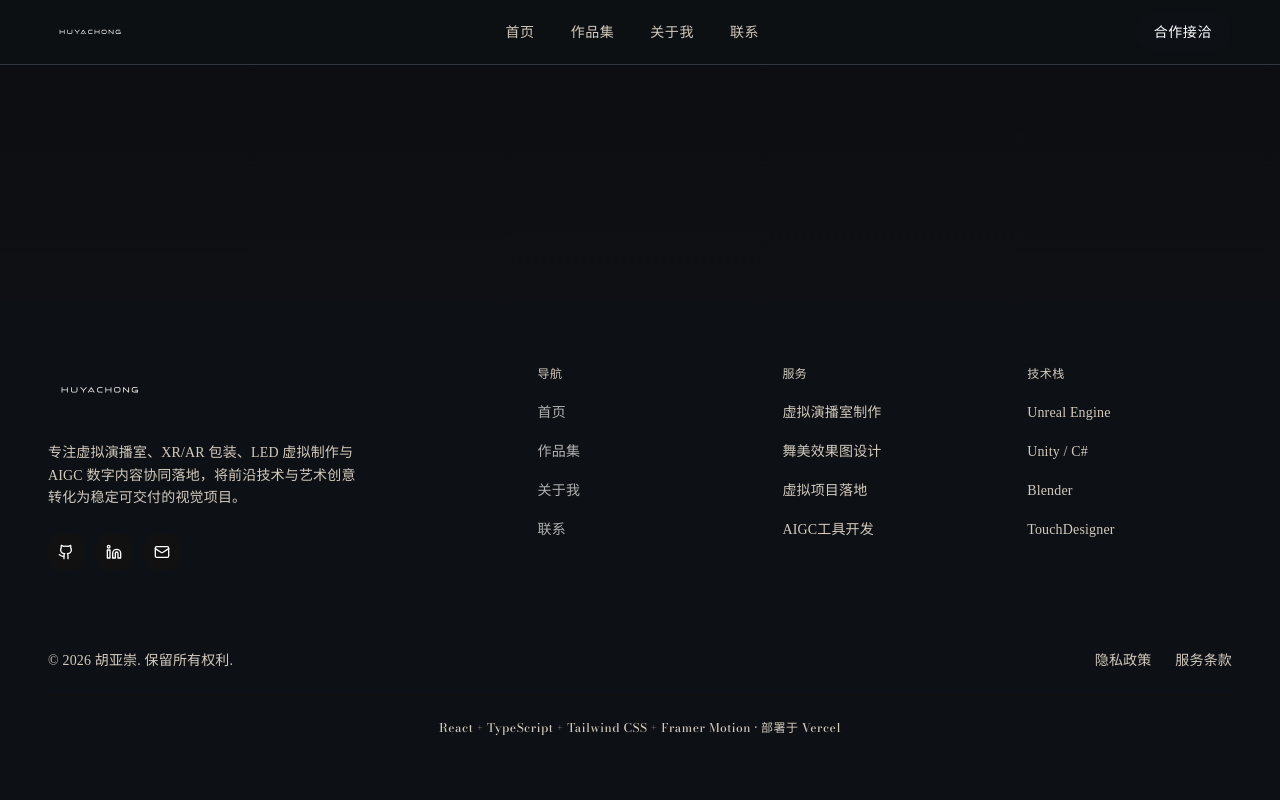
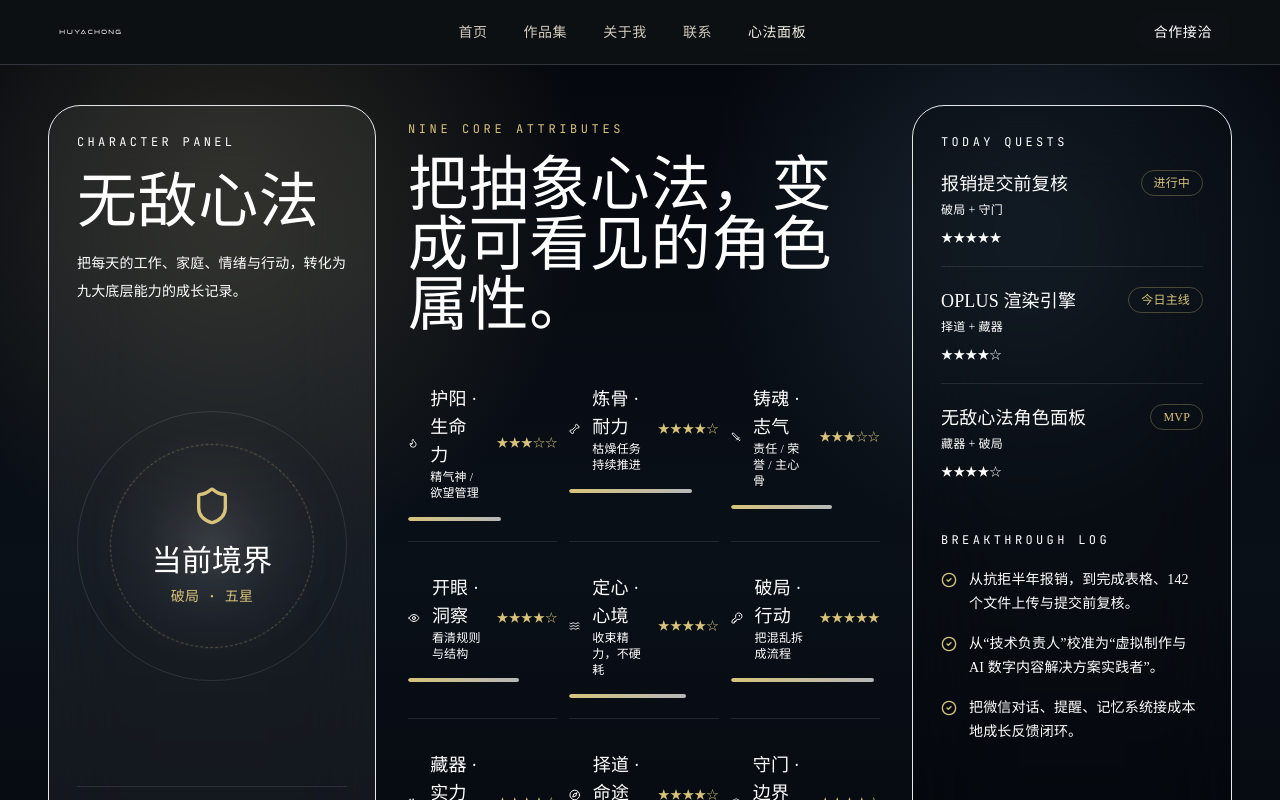
Before and after one commit to gaoxiaoing3-lgtm/yachong-hu-portfolio, a React (Vite) app: page /wudi in a window 1280 px wide. Shown: the top 800 px of the page. Built offline with nearby package versions, Linux system fonts and the light colour scheme.

Commit message:
Add Wudi character panel MVP

```diff
--- a/src/App.tsx
+++ b/src/App.tsx
@@ -8,6 +8,7 @@ import Home from './pages/Home'
 import Portfolio from './pages/Portfolio'
 import About from './pages/About'
 import Contact from './pages/Contact'
+import WudiPanel from './pages/WudiPanel'
 
 function AppShell() {
   const location = useLocation()
@@ -33,6 +34,7 @@ function AppShell() {
             <Route path="/portfolio" element={<Portfolio />} />
             <Route path="/about" element={<About />} />
             <Route path="/contact" element={<Contact />} />
+            <Route path="/wudi" element={<WudiPanel />} />
           </Routes>
         </motion.main>
       </AnimatePresence>
--- a/src/components/Navbar.tsx
+++ b/src/components/Navbar.tsx
@@ -13,6 +13,7 @@ const Navbar = () => {
     { name: '作品集', path: '/portfolio' },
     { name: '关于我', path: '/about' },
     { name: '联系', path: '/contact' },
+    { name: '心法面板', path: '/wudi' },
   ]
 
   return (
--- /dev/null
+++ b/src/pages/WudiPanel.tsx
@@ -0,0 +1,156 @@
+import React from 'react'
+import { motion } from 'framer-motion'
+import { Shield, Flame, Bone, Eye, Waves, KeyRound, Compass, Sparkles, Sword, CheckCircle2 } from 'lucide-react'
+
+const stats = [
+  { key: '护阳', name: '生命力', value: 62, stars: '★★★☆☆', icon: Flame, note: '精气神 / 欲望管理' },
+  { key: '炼骨', name: '耐力', value: 82, stars: '★★★★☆', icon: Bone, note: '枯燥任务持续推进' },
+  { key: '铸魂', name: '志气', value: 68, stars: '★★★☆☆', icon: Sword, note: '责任 / 荣誉 / 主心骨' },
+  { key: '开眼', name: '洞察', value: 74, stars: '★★★★☆', icon: Eye, note: '看清规则与结构' },
+  { key: '定心', name: '心境', value: 78, stars: '★★★★☆', icon: Waves, note: '收束精力，不硬耗' },
+  { key: '破局', name: '行动', value: 96, stars: '★★★★★', icon: KeyRound, note: '把混乱拆成流程' },
+  { key: '藏器', name: '实力', value: 76, stars: '★★★★☆', icon: Sparkles, note: '网站 / GitHub / 引擎' },
+  { key: '择道', name: '命途', value: 80, stars: '★★★★☆', icon: Compass, note: '虚拟制作 + AIGC' },
+  { key: '守门', name: '边界', value: 86, stars: '★★★★☆', icon: Shield, note: '财务防错 / 风险防守' },
+]
+
+const tasks = [
+  { title: '报销提交前复核', type: '破局 + 守门', state: '进行中', stars: '★★★★★' },
+  { title: 'OPLUS 渲染引擎', type: '择道 + 藏器', state: '今日主线', stars: '★★★★☆' },
+  { title: '无敌心法角色面板', type: '藏器 + 破局', state: 'MVP', stars: '★★★★☆' },
+]
+
+const breakthroughs = [
+  '从抗拒半年报销，到完成表格、142 个文件上传与提交前复核。',
+  '从“技术负责人”校准为“虚拟制作与 AI 数字内容解决方案实践者”。',
+  '把微信对话、提醒、记忆系统接成本地成长反馈闭环。',
+]
+
+const WudiPanel = () => {
+  return (
+    <div className="min-h-screen overflow-hidden bg-[#05080e] text-white">
+      <section className="relative min-h-[calc(100svh-4rem)] px-6 py-10 sm:px-8 lg:px-12">
+        <div className="absolute inset-0 bg-[radial-gradient(circle_at_18%_16%,rgba(178,164,108,0.2),transparent_28%),radial-gradient(circle_at_80%_18%,rgba(120,170,210,0.16),transparent_26%),linear-gradient(180deg,#05080e_0%,#0a1018_58%,#05080e_100%)]" />
+        <div className="absolute inset-x-0 top-32 h-px bg-gradient-to-r from-transparent via-white/18 to-transparent" />
+
+        <div className="relative mx-auto grid max-w-8xl gap-8 lg:grid-cols-[0.82fr_1.18fr_0.8fr]">
+          <motion.aside
+            initial={{ opacity: 0, x: -24 }}
+            animate={{ opacity: 1, x: 0 }}
+            transition={{ duration: 0.7, ease: [0.22, 1, 0.36, 1] }}
+            className="flex min-h-[72vh] flex-col justify-between rounded-[2rem] border border-white/12 bg-white/[0.055] p-7 backdrop-blur-2xl"
+          >
+            <div>
+              <div className="font-mono text-xs uppercase tracking-[0.28em] text-white/46">Character Panel</div>
+              <h1 className="mt-5 font-display text-5xl leading-none md:text-6xl">无敌心法</h1>
+              <p className="mt-5 max-w-sm text-sm leading-7 text-white/58">把每天的工作、家庭、情绪与行动，转化为九大底层能力的成长记录。</p>
+            </div>
+
+            <div className="relative my-10 aspect-square rounded-full border border-white/10 bg-[radial-gradient(circle,rgba(255,255,255,0.14)_0%,rgba(255,255,255,0.04)_34%,transparent_66%)]">
+              <motion.div
+                animate={{ rotate: 360 }}
+                transition={{ duration: 38, repeat: Infinity, ease: 'linear' }}
+                className="absolute inset-8 rounded-full border border-dashed border-[#d7c37a]/35"
+              />
+              <div className="absolute inset-0 flex flex-col items-center justify-center text-center">
+                <Shield className="mb-4 h-10 w-10 text-[#d7c37a]" />
+                <div className="font-display text-3xl">当前境界</div>
+                <div className="mt-2 font-mono text-sm text-[#d7c37a]">破局 · 五星</div>
+              </div>
+            </div>
+
+            <div className="border-t border-white/10 pt-6">
+              <div className="text-sm text-white/48">今日主线</div>
+              <div className="mt-2 text-xl">先清债，再造器</div>
+            </div>
+          </motion.aside>
+
+          <main className="space-y-8">
+            <motion.div
+              initial={{ opacity: 0, y: 22 }}
+              animate={{ opacity: 1, y: 0 }}
+              transition={{ delay: 0.08, duration: 0.7, ease: [0.22, 1, 0.36, 1] }}
+              className="pt-4"
+            >
+              <div className="font-mono text-xs uppercase tracking-[0.3em] text-[#d7c37a]">Nine Core Attributes</div>
+              <h2 className="mt-4 max-w-3xl font-display text-4xl leading-tight md:text-6xl">把抽象心法，变成可看见的角色属性。</h2>
+            </motion.div>
+
+            <div className="grid gap-3 md:grid-cols-3">
+              {stats.map((item, index) => {
+                const Icon = item.icon
+                return (
+                  <motion.div
+                    key={item.key}
+                    initial={{ opacity: 0, y: 18 }}
+                    animate={{ opacity: 1, y: 0 }}
+                    transition={{ delay: 0.05 * index, duration: 0.5, ease: [0.22, 1, 0.36, 1] }}
+                    className="group border-b border-white/10 py-5 transition-colors hover:border-[#d7c37a]/50"
+                  >
+                    <div className="flex items-center justify-between gap-3">
+                      <div className="flex items-center gap-3">
+                        <Icon className="h-5 w-5 text-white/52 group-hover:text-[#d7c37a]" />
+                        <div>
+                          <div className="text-lg">{item.key} · {item.name}</div>
+                          <div className="text-xs text-white/42">{item.note}</div>
+                        </div>
+                      </div>
+                      <div className="font-mono text-xs text-[#d7c37a]">{item.stars}</div>
+                    </div>
+                    <div className="mt-4 h-1 overflow-hidden rounded-full bg-white/8">
+                      <motion.div
+                        initial={{ width: 0 }}
+                        animate={{ width: `${item.value}%` }}
+                        transition={{ delay: 0.25 + index * 0.04, duration: 0.8, ease: [0.22, 1, 0.36, 1] }}
+                        className="h-full rounded-full bg-gradient-to-r from-[#d7c37a] to-white/70"
+                      />
+                    </div>
+                  </motion.div>
+                )
+              })}
+            </div>
+          </main>
+
+          <motion.aside
+            initial={{ opacity: 0, x: 24 }}
+            animate={{ opacity: 1, x: 0 }}
+            transition={{ delay: 0.14, duration: 0.7, ease: [0.22, 1, 0.36, 1] }}
+            className="space-y-8 rounded-[2rem] border border-white/12 bg-black/20 p-7 backdrop-blur-2xl"
+          >
+            <section>
+              <div className="font-mono text-xs uppercase tracking-[0.28em] text-white/42">Today Quests</div>
+              <div className="mt-5 space-y-5">
+                {tasks.map((task) => (
+                  <div key={task.title} className="border-b border-white/10 pb-5 last:border-0">
+                    <div className="flex items-start justify-between gap-4">
+                      <div>
+                        <div className="text-lg">{task.title}</div>
+                        <div className="mt-1 text-xs text-white/42">{task.type}</div>
+                      </div>
+                      <div className="rounded-full border border-[#d7c37a]/30 px-3 py-1 text-xs text-[#d7c37a]">{task.state}</div>
+                    </div>
+                    <div className="mt-3 font-mono text-xs text-white/58">{task.stars}</div>
+                  </div>
+                ))}
+              </div>
+            </section>
+
+            <section>
+              <div className="font-mono text-xs uppercase tracking-[0.28em] text-white/42">Breakthrough Log</div>
+              <div className="mt-5 space-y-4">
+                {breakthroughs.map((item) => (
+                  <div key={item} className="flex gap-3 text-sm leading-6 text-white/62">
+                    <CheckCircle2 className="mt-1 h-4 w-4 shrink-0 text-[#d7c37a]" />
+                    <span>{item}</span>
+                  </div>
+                ))}
+              </div>
+            </section>
+          </motion.aside>
+        </div>
+      </section>
+    </div>
+  )
+}
+
+export default WudiPanel
```
Also changed, not shown: 7 other files (tests, documents, lock files or other folders).
